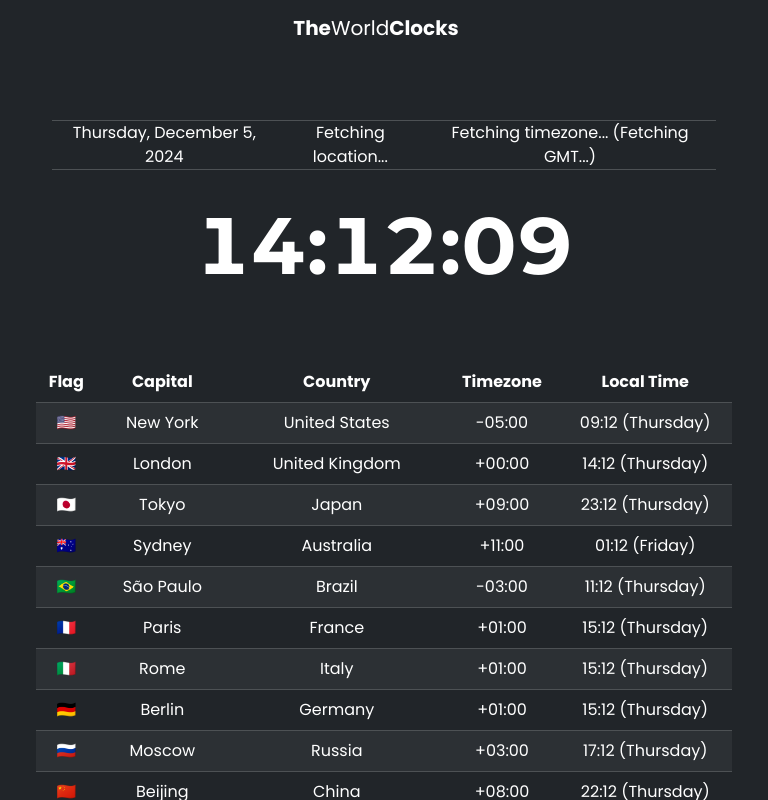
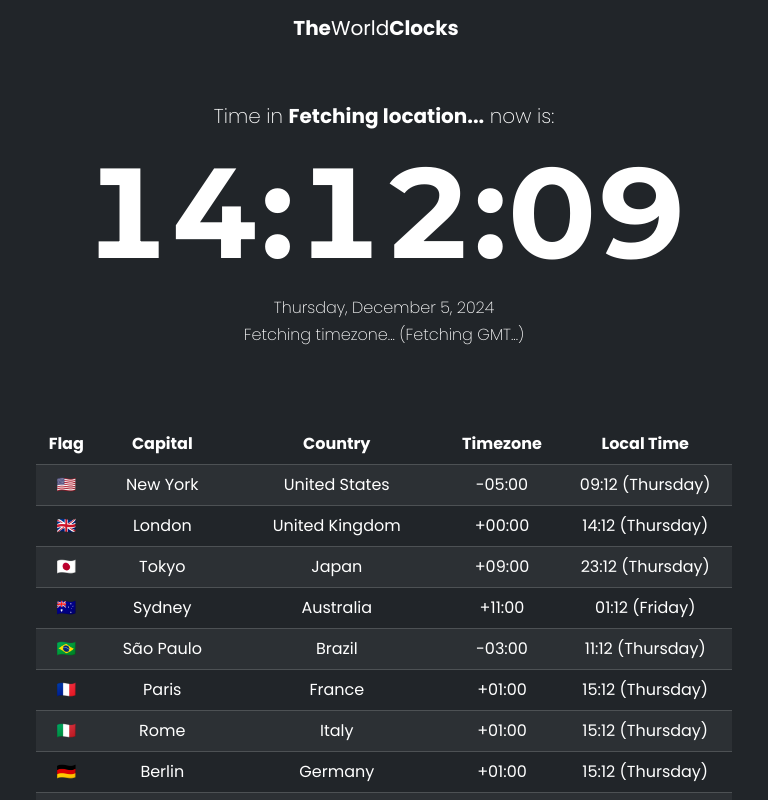
Before and after one commit to mottamarcio/theworldclocks, a React (Vite) app: page / in a window 768 px wide. Shown: the top 800 px of the page. Built offline with nearby package versions, Linux system fonts and the light colour scheme; no server answers.

Commit message:
fix clock size for small screens

```diff
--- a/src/components/Clockcard.tsx
+++ b/src/components/Clockcard.tsx
@@ -37,18 +37,13 @@ function Clockcard() {
     }, [time]);
 
     return (
-        <div className="card text-center my-2 border-0">
-            <div className="card-body bg-dark">
-                <table className='table table-dark table-bordered'>
-                    <tr>
-                        <td>{date}</td>
-                        <td>{location}</td>
-                        <td>{`${timezone} (${gmtOffset})`}</td>
-                    </tr>
-                </table>
-                <p className="clock text-white">{time}</p>
-            </div>
-        </div>
+        <>
+            <h1 className="text-center text-white my-2" id="location">Time in <strong>{location}</strong> now is:</h1>
+            <h2 className="text-center text-white" id="clock">{time}</h2>
+            <h4 className="text-center text-white" id="date">{date}</h4>
+            <h4 className="text-center text-white" id="timezone">{`${timezone} (${gmtOffset})`}</h4>
+            <br/><br/>
+        </>
     )
 }
 
--- a/src/index.css
+++ b/src/index.css
@@ -8,13 +8,50 @@
 
 body {
   font-family: "Poppins", sans-serif;
-  background-color: rgba(33,37,41);
+  background-color: rgba(33, 37, 41);
 }
 
-.clock {
+#clock {
   font-family: "Montserrat", sans-serif;
-  font-size: clamp(5rem, 10vw, 20vh);
+  font-size: 13rem;
   font-weight: bolder;
   white-space: nowrap;
-  font-feature-settings:'tnum';
+  font-feature-settings: 'tnum';
+  padding-inline: 8px;
 }
+
+#location,
+#date,
+#timezone {
+  font-weight: 200;
+}
+
+#location>strong {
+  font-weight: 700;
+
+}
+
+/* ############## MEDIA QUERY ############## */
+
+@media screen and (max-width: 768px) {
+  #clock {
+    font-size: 4rem;
+    padding-inline: 8px;
+  }
+
+  #location {
+    font-size: 1.25rem;
+  }
+
+  #date,
+  #timezone {
+    font-size: 1rem;
+  }
+
+}
+
+@media screen and (min-width: 768px) and (max-width: 1024px) {
+  #clock {
+    font-size: 8rem;
+  }
+}
```
